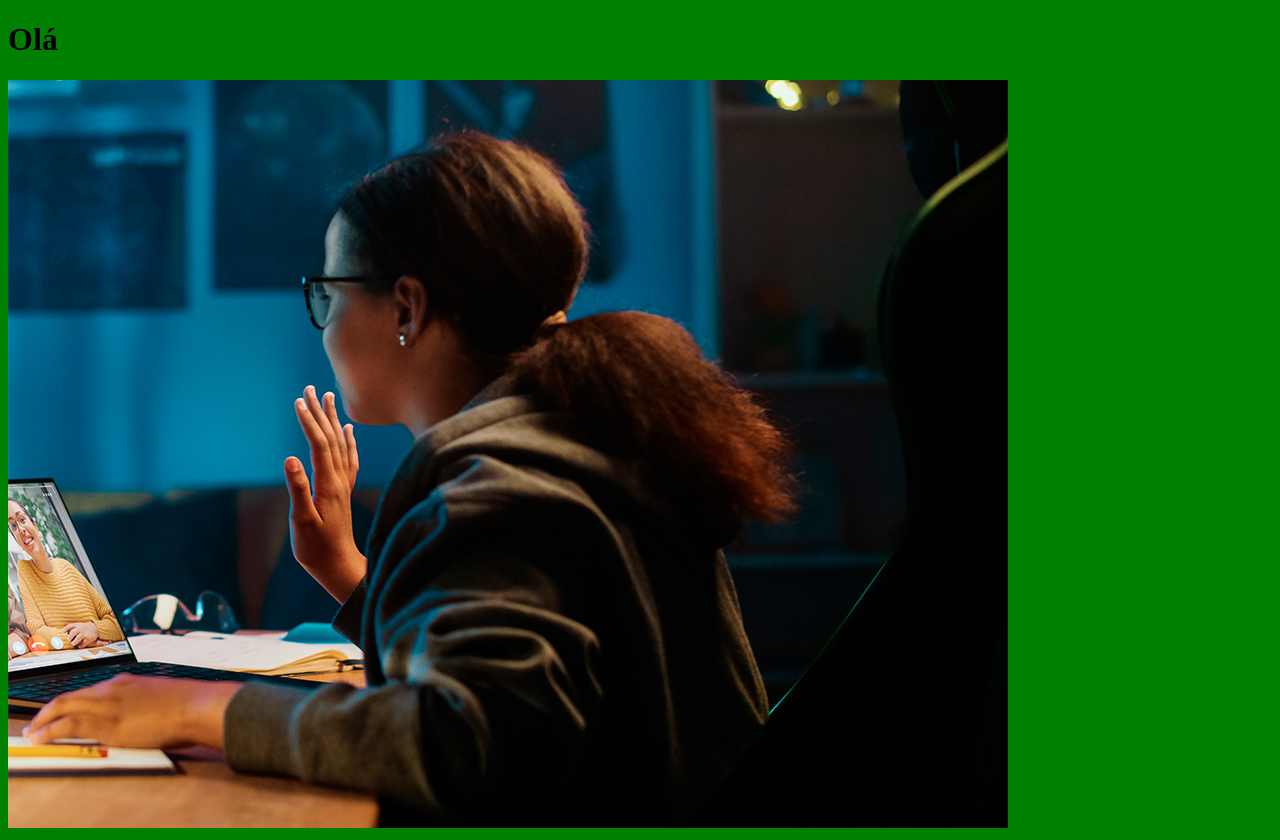
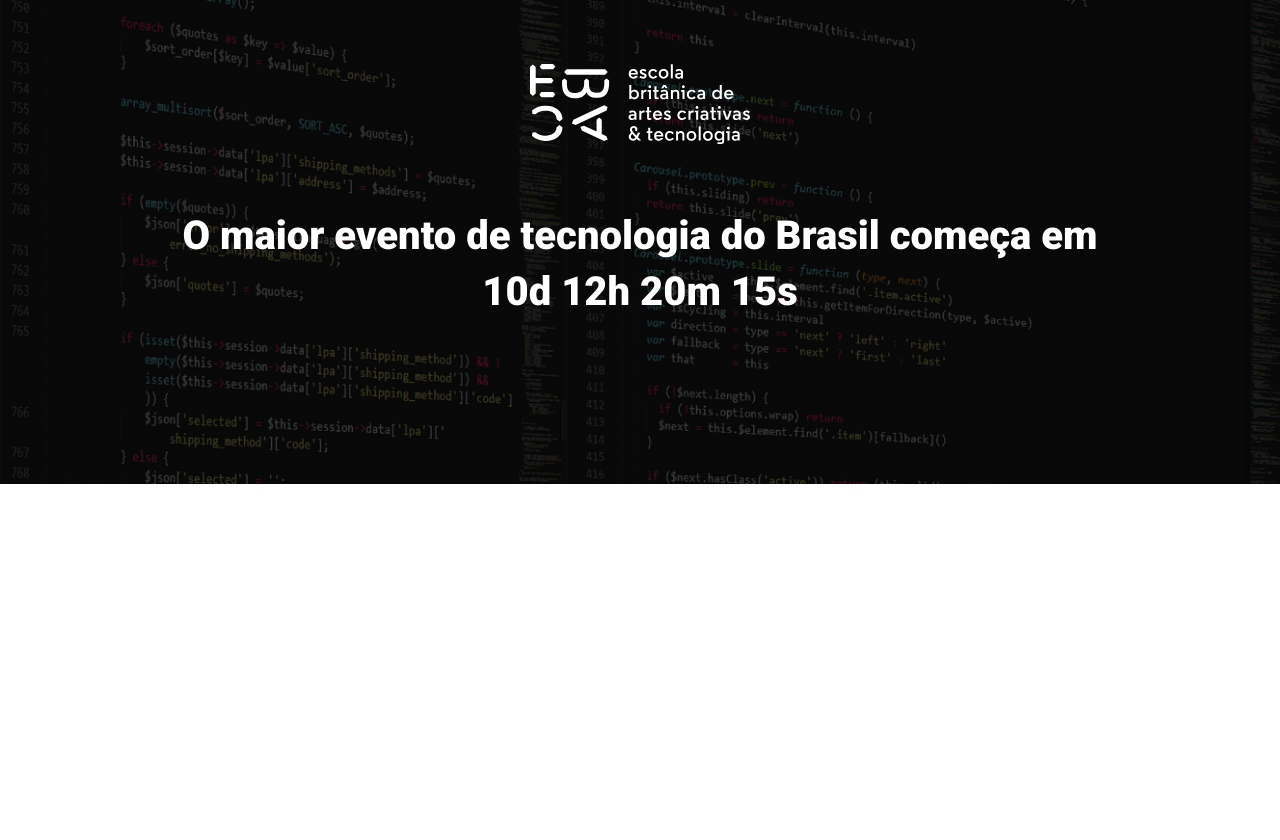
Before and after one commit to Bruno-Braganca-Fernandes/ebac_tech_talks, a website built with Parcel: page src/index.html in a window 1280 px wide. After the commit the page ends 800 px from the top, so only its background shows below. Built offline with nearby package versions, Linux system fonts and the light colour scheme.

Commit message:
criando o hero

```diff
--- a/src/index.html
+++ b/src/index.html
@@ -1,18 +1,27 @@
 <!DOCTYPE html>
-<html lang="en">
+<html lang="pt-BR">
 
 <head>
     <meta charset="UTF-8">
     <meta name="viewport" content="width=device-width, initial-scale=1.0">
-    <title>Document</title>
+    <title>EBAC Tech Talks</title>
+
+    <link rel="preconnect" href="https://fonts.googleapis.com">
+    <link rel="preconnect" href="https://fonts.gstatic.com" crossorigin>
+    <link href="https://fonts.googleapis.com/css2?family=Roboto:wght@400;700;900&display=swap" rel="stylesheet">
     <link rel="stylesheet" href="styles/main.scss">
 </head>
 
 <body>
-    <h1>
-        Olá
-    </h1>
-    <img src="./images/backend.png" alt="">
+    <header class="hero">
+        <div class="container">
+            <img class="hero__logo" src="./images/ebac_logo.svg" alt="EBAC">
+            <p class="hero__text">
+                O maior evento de tecnologia do Brasil começa em 10d 12h 20m 15s
+            </p>
+        </div>
+    </header>
+
 
     <script src="scripts/main.js"></script>
 </body>
--- /dev/null
+++ b/src/styles/_hero.scss
@@ -0,0 +1,38 @@
+.hero {
+    padding-top: 64px;
+    padding-bottom: 100px;
+    background-image: url(../images/fundo.png);
+    background: linear-gradient(rgba(0, 0, 0, 0.7), rgba(0, 0, 0, 0.7)), url(../images/fundo.png);
+    background-repeat: no-repeat;
+    background-size: cover;
+    position: relative;
+
+    &__text {
+        margin-top: 64px;
+        margin-bottom: 64px;
+        font-size: 40px;
+        line-height: 56px;
+        font-weight: 800;
+        text-align: center;
+    }
+
+    &__logo {
+        margin: 0 auto;
+        height: 80px;
+        display: block;
+    }
+
+    @media (max-width: 640px) {
+        padding: 40px 0;
+
+        &__logo {
+            height: 40px;
+        }
+
+        &__text {
+            font-size: 22px;
+            line-height: 24px;
+            margin: 24px 0;
+        }
+    }
+}
--- a/src/styles/main.scss
+++ b/src/styles/main.scss
@@ -1,3 +1,23 @@
-body {
-    background-color: green;
+@use 'hero';
+
+* {
+    margin: 0;
+    padding: 0;
+    box-sizing: border-box;
+    font-family: Roboto, sans-serif;
+    color: #fff;
 }
+
+.container {
+    max-width: 960px;
+    width: 100%;
+    margin: 0 auto;
+
+    @media (max-width: 640px) {
+        max-width: 80%;
+    }
+
+    @media (max-width: 1024px) {
+        max-width: 90%;
+    }
+}
```
